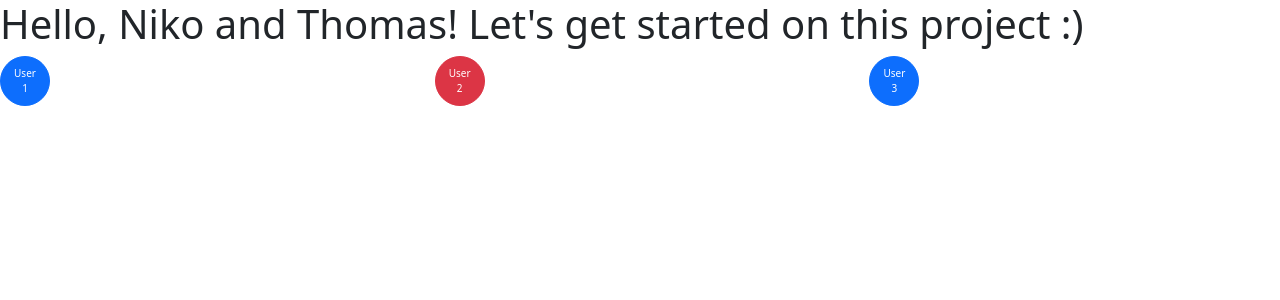
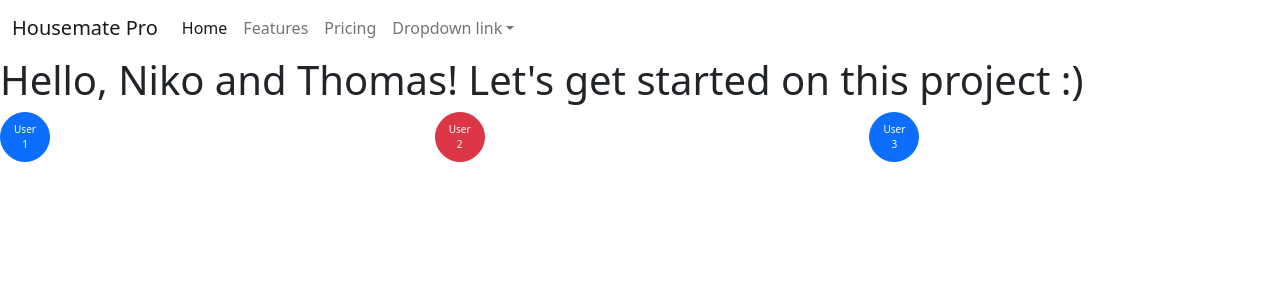
Before and after one commit to giselle-arboleda/Final-Project, a React (Vite) app in the folder housemate-pro/: page / in a window 1280 px wide. Shown: the top 300 px of the page. Built offline with nearby package versions, Linux system fonts and the light colour scheme.

Commit message:
added navbar test

```diff
--- a/housemate-pro/src/App.tsx
+++ b/housemate-pro/src/App.tsx
@@ -1,9 +1,13 @@
 import Button from "./components/Button";
+import Navbar from "./components/NavBar";
 // import ButtonGroup from "./components/ButtonGroup";
 
 function App() {
   return (
     <div>
+      <div>
+        <Navbar></Navbar>
+      </div>
       <h1>Hello, Niko and Thomas! Let's get started on this project :)</h1>
       <div>
         <div className="row align-items-center">
--- /dev/null
+++ b/housemate-pro/src/components/BigCard.tsx
@@ -0,0 +1,5 @@
+import React from "react";
+
+
+interface Props {
+}
--- /dev/null
+++ b/housemate-pro/src/components/NavBar.tsx
@@ -0,0 +1,80 @@
+import React from "react";
+
+interface Props {
+  children: string;
+  onClick: () => void;
+  color?: string;
+}
+
+// NavBar From Bootstrap
+function NavBar() {
+  return (
+    <nav className="navbar navbar-expand-lg bg-body-tertiary">
+      <div className="container-fluid">
+        <a className="navbar-brand" href="#">
+          Housemate Pro
+        </a>
+        <button
+          className="navbar-toggler"
+          type="button"
+          data-bs-toggle="collapse"
+          data-bs-target="#navbarNavDropdown"
+          aria-controls="navbarNavDropdown"
+          aria-expanded="false"
+          aria-label="Toggle navigation"
+        >
+          <span className="navbar-toggler-icon"></span>
+        </button>
+        <div className="collapse navbar-collapse" id="navbarNavDropdown">
+          <ul className="navbar-nav">
+            <li className="nav-item">
+              <a className="nav-link active" aria-current="page" href="#">
+                Home
+              </a>
+            </li>
+            <li className="nav-item">
+              <a className="nav-link" href="#">
+                Features
+              </a>
+            </li>
+            <li className="nav-item">
+              <a className="nav-link" href="#">
+                Pricing
+              </a>
+            </li>
+            <li className="nav-item dropdown">
+              <a
+                className="nav-link dropdown-toggle"
+                href="#"
+                role="button"
+                data-bs-toggle="dropdown"
+                aria-expanded="false"
+              >
+                Dropdown link
+              </a>
+              <ul className="dropdown-menu">
+                <li>
+                  <a className="dropdown-item" href="#">
+                    Action
+                  </a>
+                </li>
+                <li>
+                  <a className="dropdown-item" href="#">
+                    Another action
+                  </a>
+                </li>
+                <li>
+                  <a className="dropdown-item" href="#">
+                    Something else here
+                  </a>
+                </li>
+              </ul>
+            </li>
+          </ul>
+        </div>
+      </div>
+    </nav>
+  );
+}
+
+export default NavBar;
```
